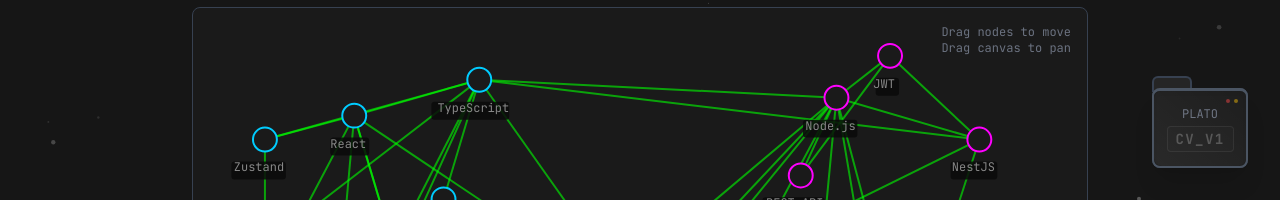
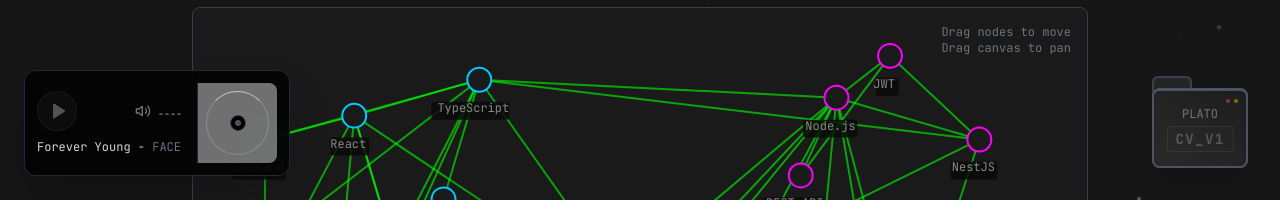
Before and after one commit to payton-ggg/quartzee.dev, a React (Vite) app in the folder main.dev/: page / in a window 1280 px wide. Shown: the part 600-800 px from the top of the page. Built offline with nearby package versions, Linux system fonts and the light colour scheme; no server answers; grey boxes are pictures that could not be loaded; a web font is replaced by a local one.

Commit message:
feat: Add a new music player component with play/pause, mute, and mobile responsiveness.

```diff
--- a/main.dev/src/App.tsx
+++ b/main.dev/src/App.tsx
@@ -5,6 +5,7 @@ import {
   KyivClock,
   CVFolder,
   SnowEffect,
+  MusicPlayer,
 } from "./components";
 
 function App() {
@@ -12,6 +13,7 @@ function App() {
     <div className="min-h-screen text-white font-mono flex flex-col justify-center items-center">
       <SnowEffect />
       <FontSelector />
+      <MusicPlayer />
       <KyivClock />
       <CVFolder />
       <AnimatedTitle />
--- /dev/null
+++ b/main.dev/src/components/widgets/MusicPlayer.tsx
@@ -0,0 +1,188 @@
+import { useState, useRef, useEffect } from "react";
+import {
+  Play,
+  Pause,
+  Music,
+  ChevronRight,
+  Volume2,
+  VolumeX,
+} from "lucide-react";
+
+const TRACK = {
+  title: "Forever Young",
+  artist: "FACE",
+  src: "/ForeverYoung.m4a",
+  cover:
+    "https://images.genius.com/26786877028f8ac71626f2fbd613e51d.1000x1000x1.jpg",
+};
+
+const MusicPlayer = () => {
+  const [isPlaying, setIsPlaying] = useState(false);
+  const [isMuted, setIsMuted] = useState(false);
+  const [isMobileExpanded, setIsMobileExpanded] = useState(false);
+  const audioRef = useRef<HTMLAudioElement>(null);
+  const mobileTimerRef = useRef<number | null>(null);
+
+  useEffect(() => {
+    if (audioRef.current) {
+      audioRef.current.volume = 0.3;
+    }
+  }, []);
+
+  const togglePlay = () => {
+    if (!audioRef.current) return;
+
+    if (isPlaying) {
+      audioRef.current.pause();
+    } else {
+      audioRef.current.play().catch(() => {
+        console.log("Autoplay blocked, waiting for interaction");
+      });
+    }
+    setIsPlaying(!isPlaying);
+  };
+
+  const toggleMute = (e: React.MouseEvent) => {
+    e.stopPropagation();
+    if (!audioRef.current) return;
+    audioRef.current.muted = !isMuted;
+    setIsMuted(!isMuted);
+  };
+
+  const handleMobileToggle = () => {
+    if (isMobileExpanded) {
+      setIsMobileExpanded(false);
+      if (mobileTimerRef.current) clearTimeout(mobileTimerRef.current);
+    } else {
+      setIsMobileExpanded(true);
+      mobileTimerRef.current = setTimeout(() => {
+        setIsMobileExpanded(false);
+      }, 5000);
+    }
+  };
+
+  return (
+    <>
+      <audio ref={audioRef} src={TRACK.src} loop preload="auto" />
+
+      <div
+        className={`fixed bottom-4 md:bottom-6 left-4 md:left-6 z-50 flex items-end gap-0 transition-all duration-500 ease-out
+          ${
+            isMobileExpanded
+              ? "translate-x-0 opacity-100"
+              : "-translate-x-[120%] opacity-0 md:translate-x-0 md:opacity-100"
+          }
+        `}
+      >
+        <div className="bg-black/80 backdrop-blur-md border border-gray-800 rounded-xl p-2 md:p-3 pr-0 flex items-center shadow-2xl overflow-hidden group hover:border-terminal-green/50 transition-colors max-w-[calc(100vw-140px)] md:max-w-none">
+          <div className="flex flex-col gap-1 md:gap-2 pr-3 md:pr-4 min-w-[100px] md:min-w-[120px]">
+            <div className="flex items-center justify-between">
+              <button
+                onClick={togglePlay}
+                className="w-8 h-8 md:w-10 md:h-10 rounded-full bg-terminal-green/10 text-terminal-green flex items-center justify-center hover:bg-terminal-green/20 transition-all border border-terminal-green/20"
+              >
+                {isPlaying ? (
+                  <Pause size={18} fill="currentColor" />
+                ) : (
+                  <Play
+                    size={18}
+                    fill="currentColor"
+                    className="ml-0.5 md:ml-1"
+                  />
+                )}
+              </button>
+
+              <div className="flex gap-1.5 md:gap-2">
+                <button
+                  onClick={toggleMute}
+                  className="text-gray-500 hover:text-white transition-colors"
+                >
+                  {isMuted ? <VolumeX size={16} /> : <Volume2 size={16} />}
+                </button>
+                <div className="flex items-end gap-[1.5px] md:gap-[2px] h-3 md:h-4 pb-0.5 md:pb-1">
+                  {[...Array(4)].map((_, i) => (
+                    <div
+                      key={i}
+                      className={`w-0.5 md:w-1 bg-terminal-green rounded-t-sm transition-all duration-300 ${
+                        isPlaying ? "animate-pulse" : "h-0.5 md:h-1"
+                      }`}
+                      style={{
+                        height: isPlaying
+                          ? `${Math.random() * 80 + 20}%`
+                          : "20%",
+                        animationDelay: `${i * 0.1}s`,
+                      }}
+                    />
+                  ))}
+                </div>
+              </div>
+            </div>
+
+            <div className="overflow-hidden w-full">
+              <div
+                className={`whitespace-nowrap font-mono text-[10px] md:text-xs text-gray-300 ${
+                  isPlaying ? "animate-[marquee_10s_linear_infinite]" : ""
+                }`}
+              >
+                {TRACK.title} -{" "}
+                <span className="text-gray-500">{TRACK.artist}</span>
+              </div>
+            </div>
+          </div>
+
+          <div className="relative w-16 h-16 md:w-20 md:h-20 shrink-0 border-l border-gray-800">
+            <img
+              src="https://images.unsplash.com/photo-1614613535308-eb5fbd3d2c17?q=80&w=200&h=200&auto=format&fit=crop"
+              alt="Album Art"
+              className={`w-full h-full object-cover rounded-r-lg transition-all duration-[4s] ease-linear ${
+                isPlaying ? "grayscale-0" : "grayscale opacity-70"
+              }`}
+            />
+            <div
+              className={`absolute inset-1.5 md:inset-2 rounded-full border border-white/20 border-t-white/60 ${
+                isPlaying ? "animate-spin" : ""
+              }`}
+              style={{ animationDuration: "3s" }}
+            />
+
+            <div className="absolute inset-0 m-auto w-3 h-3 md:w-4 md:h-4 bg-black rounded-full border border-gray-700 flex items-center justify-center">
+              <div className="w-1 md:w-1.5 h-1 md:h-1.5 bg-terminal-green rounded-full" />
+            </div>
+          </div>
+        </div>
+      </div>
+
+      <button
+        onClick={handleMobileToggle}
+        className={`md:hidden fixed bottom-4 left-0 z-50 bg-black/80 border-y border-r border-gray-800 rounded-r-xl p-2 text-terminal-green transition-all duration-300 backdrop-blur-md
+            ${
+              isMobileExpanded
+                ? "-translate-x-full opacity-0"
+                : "translate-x-0 opacity-100"
+            }
+        `}
+      >
+        <div
+          className={`transition-transform duration-300 ${
+            isPlaying ? "animate-pulse" : ""
+          }`}
+        >
+          <Music size={18} />
+          <ChevronRight
+            size={12}
+            className="absolute -right-1 top-1/2 -translate-y-1/2 opacity-50"
+          />
+        </div>
+      </button>
+
+      <style>{`
+        @keyframes marquee {
+            0% { transform: translateX(0); }
+            100% { transform: translateX(-100%); }
+        }
+      `}</style>
+    </>
+  );
+};
+
+export default MusicPlayer;
--- a/main.dev/src/components/widgets/index.ts
+++ b/main.dev/src/components/widgets/index.ts
@@ -4,3 +4,4 @@ export { default as Shoutbox } from "./Shoutbox";
 export { default as VisitorCounter } from "./VisitorCounter";
 export { default as FontSelector } from "./FontSelector";
 export { default as CVFolder } from "./CVFolder";
+export { default as MusicPlayer } from "./MusicPlayer";
```
Also changed, not shown: 1 other file (tests, documents, lock files or other folders).
